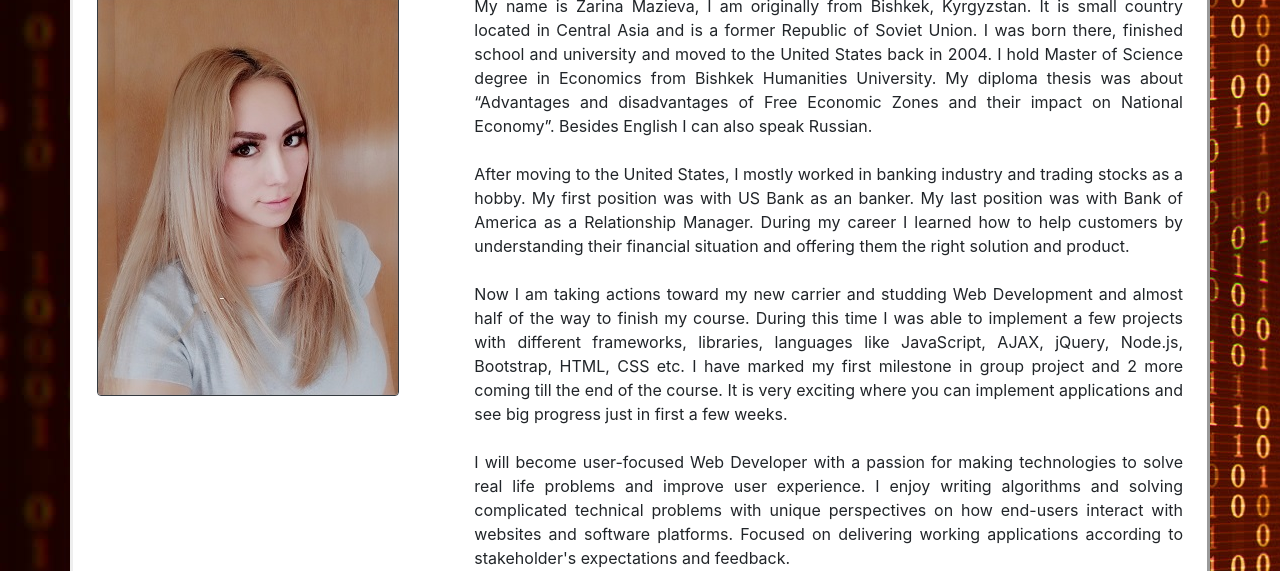
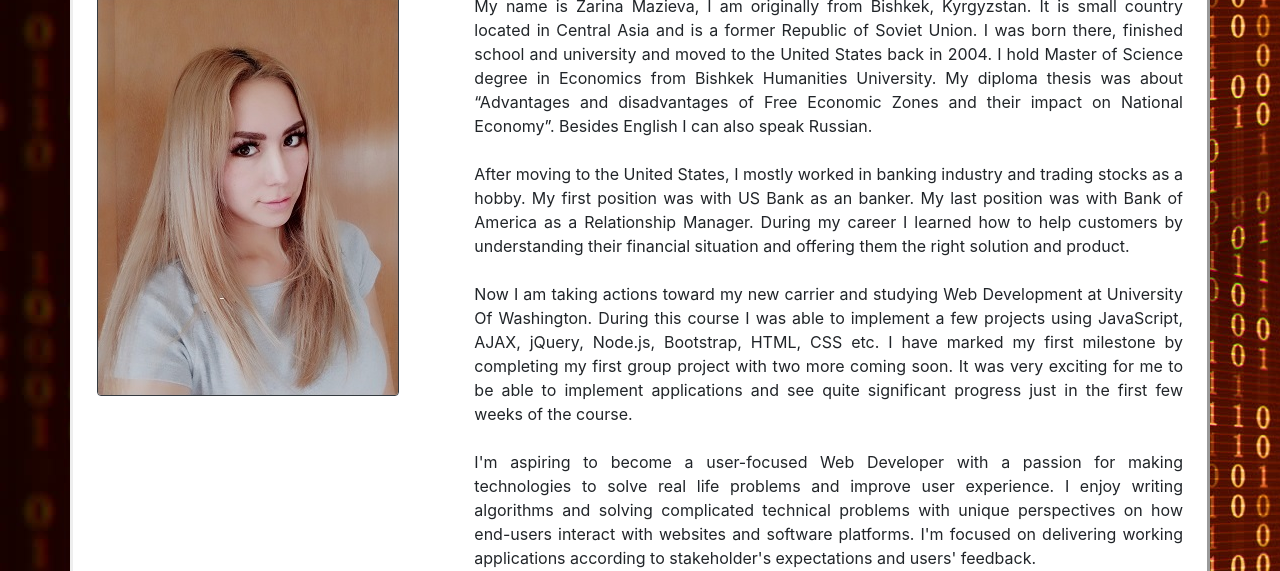
Before and after one commit to zmazieva78/Bootstrap-Portfolio, a plain HTML site: page index.html in a window 1280 px wide. Shown: the part 229-800 px from the top of the page. Drawn offline with nearby package versions, Linux system fonts and the light colour scheme; a web font is replaced by a local one.

Commit message:
Text updates

```diff
--- a/css/style.css
+++ b/css/style.css
@@ -2,7 +2,6 @@
     color: #ffffff;
 }
 .container {
-    background-color: beige;
     border-style: outset;
 }
 .p-2 {
--- a/index.html
+++ b/index.html
@@ -61,9 +61,9 @@
 
             <p class="text-justify mb-4">After moving to the United States, I mostly worked in banking industry and trading stocks as a hobby. My first position was with US Bank as an banker. My last position was with Bank of America as a Relationship Manager. During my career I learned how to help customers by understanding their financial situation and offering them the right solution and product.</p>
 
-            <p class="text-justify mb-4">Now I am taking actions toward my new carrier and studding Web Development and almost half of the way to finish my course. During this time I was able to implement a few projects with different frameworks, libraries, languages like JavaScript, AJAX, jQuery, Node.js, Bootstrap, HTML, CSS etc. I have marked my first milestone in group project and 2 more coming till the end of the course. It is very exciting where you can implement applications and see big progress just in first a few weeks.</p>
+            <p class="text-justify mb-4">Now I am taking actions toward my new carrier and studying Web Development at University Of Washington. During this course I was able to implement a few projects using JavaScript, AJAX, jQuery, Node.js, Bootstrap, HTML, CSS etc. I have marked my first milestone by completing my first group project with two more coming soon. It was very exciting for me to be able to implement applications and see quite significant progress just in the first few weeks of the course.</p>
 
-            <p class="text-justify mb-4">I will become user-focused Web Developer with a passion for making technologies to solve real life problems and improve user experience. I enjoy writing algorithms and solving complicated technical problems with unique perspectives on how end-users interact with websites and software platforms. Focused on delivering working applications according to stakeholder's expectations and feedback.</p>
+            <p class="text-justify mb-4">I'm aspiring to become a user-focused Web Developer with a passion for making technologies to solve real life problems and improve user experience. I enjoy writing algorithms and solving complicated technical problems with unique perspectives on how end-users interact with websites and software platforms. I'm focused on delivering working applications according to stakeholder's expectations and users' feedback.</p>
         </div>
       </div>
     </div>
```
